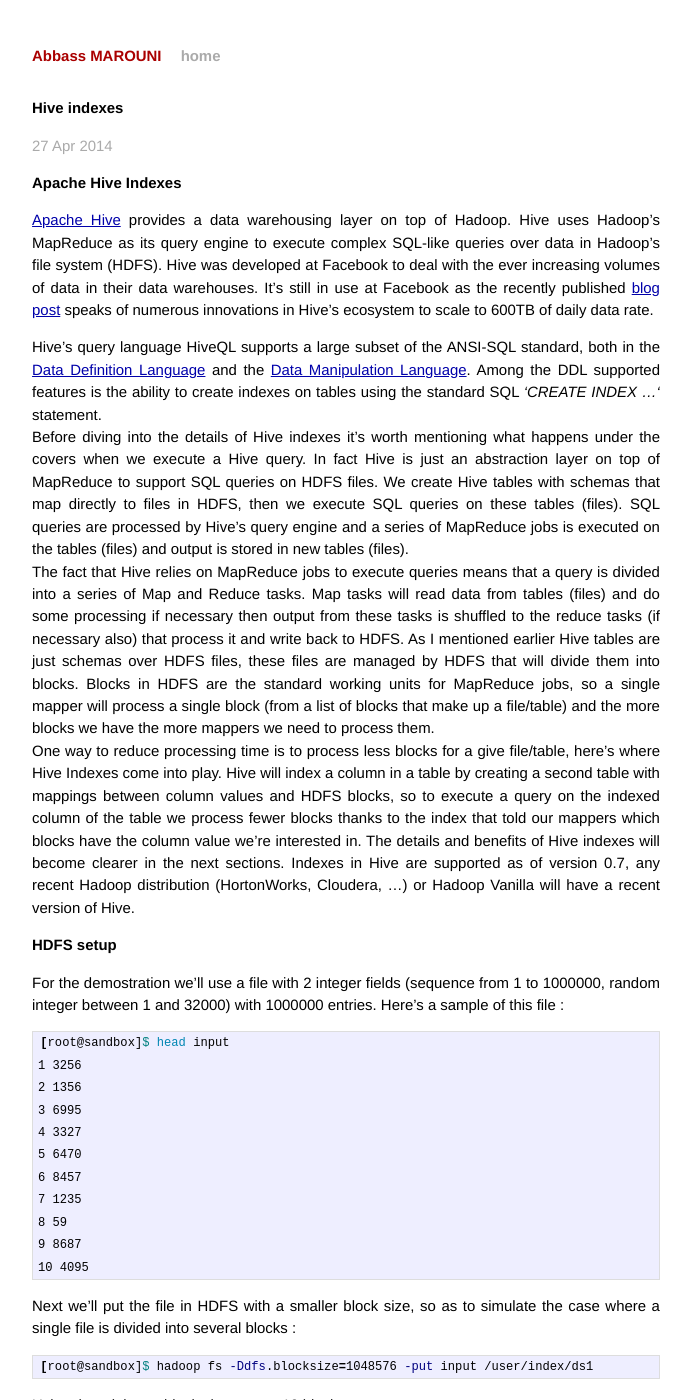
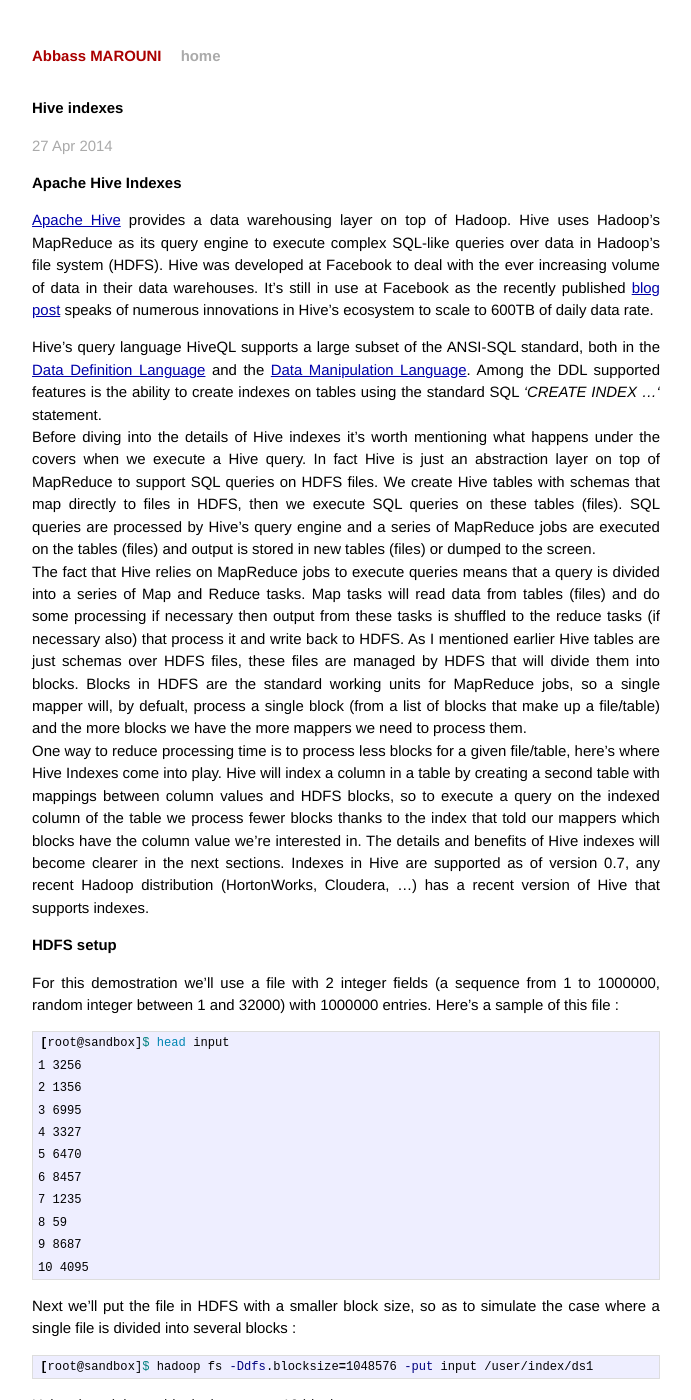
Before and after one commit to marouni/marouni.github.io, a Jekyll site: the page built from _posts/2014-04-27-hive-indexes.markdown, in a window 1280 px wide and 1400 px high. Shown: the whole window, without its empty margins (294-985 px from the left). Built offline with Jekyll 4.4.1, drawn with Linux system fonts in a browser that asks for light colours; Markdown is read by kramdown in place of the engine named in the settings; comment, search, counter and statistics services are not loaded; some of the changed text lies outside the part shown.

Commit message:
Corrected Hive index pots

````diff
--- a/_posts/2014-04-27-hive-indexes.markdown
+++ b/_posts/2014-04-27-hive-indexes.markdown
@@ -8,15 +8,15 @@
 # Apache Hive Indexes
 
 [Apache Hive](http://hive.apache.org/) provides a data warehousing layer on top of Hadoop. Hive uses Hadoop's MapReduce as its query engine to execute complex SQL-like queries over data in Hadoop's file system (HDFS).
-Hive was developed at Facebook to deal with the ever increasing volumes of data in their data warehouses. It's still in use at Facebook as the recently published [blog post](https://code.facebook.com/posts/229861827208629/scaling-the-facebook-data-warehouse-to-300-pb/) speaks of numerous innovations in Hive's ecosystem to scale to 600TB of daily data rate.
+Hive was developed at Facebook to deal with the ever increasing volume of data in their data warehouses. It's still in use at Facebook as the recently published [blog post](https://code.facebook.com/posts/229861827208629/scaling-the-facebook-data-warehouse-to-300-pb/) speaks of numerous innovations in Hive's ecosystem to scale to 600TB of daily data rate.
 
 Hive's query language HiveQL supports a large subset of the ANSI-SQL standard, both in the [Data Definition Language](https://cwiki.apache.org/confluence/display/Hive/LanguageManual+DDL) and the [Data Manipulation Language](https://cwiki.apache.org/confluence/display/Hive/LanguageManual+DML). Among the DDL supported features is the ability to create indexes on tables using the standard SQL _'CREATE INDEX ...'_ statement.
-Before diving into the details of Hive indexes it's worth mentioning what happens under the covers when we execute a Hive query. In fact Hive is just an abstraction layer on top of MapReduce to support SQL queries on HDFS files. We create Hive tables with schemas that map directly to files in HDFS, then we execute SQL queries on these tables (files). SQL queries are processed by Hive's query engine and a series of MapReduce jobs is executed on the tables (files) and output is stored in new tables (files).
-The fact that Hive relies on MapReduce jobs to execute queries means that a query is divided into a series of Map and Reduce tasks. Map tasks will read data from tables (files) and do some processing if necessary then output from these tasks is shuffled to the reduce tasks (if necessary also) that process it and write back to HDFS. As I mentioned earlier Hive tables are just schemas over HDFS files, these files are managed by HDFS that will divide them into blocks. Blocks in HDFS are the standard working units for MapReduce jobs, so a single mapper will process a single block (from a list of blocks that make up a file/table) and the more blocks we have the more mappers we need to process them.
-One way to reduce processing time is to process less blocks for a give file/table, here's where Hive Indexes come into play. Hive will index a column in a table by creating a second table with mappings between column values and HDFS blocks, so to execute a query on the indexed column of the table we process fewer blocks thanks to the index that told our mappers which blocks have the column value we're interested in. The details and benefits of Hive indexes will become clearer in the next sections. Indexes in Hive are supported as of version 0.7, any recent Hadoop distribution (HortonWorks, Cloudera, ...) or Hadoop Vanilla will have a recent version of Hive.
+Before diving into the details of Hive indexes it's worth mentioning what happens under the covers when we execute a Hive query. In fact Hive is just an abstraction layer on top of MapReduce to support SQL queries on HDFS files. We create Hive tables with schemas that map directly to files in HDFS, then we execute SQL queries on these tables (files). SQL queries are processed by Hive's query engine and a series of MapReduce jobs are executed on the tables (files) and output is stored in new tables (files) or dumped to the screen.
+The fact that Hive relies on MapReduce jobs to execute queries means that a query is divided into a series of Map and Reduce tasks. Map tasks will read data from tables (files) and do some processing if necessary then output from these tasks is shuffled to the reduce tasks (if necessary also) that process it and write back to HDFS. As I mentioned earlier Hive tables are just schemas over HDFS files, these files are managed by HDFS that will divide them into blocks. Blocks in HDFS are the standard working units for MapReduce jobs, so a single mapper will, by defualt, process a single block (from a list of blocks that make up a file/table) and the more blocks we have the more mappers we need to process them.
+One way to reduce processing time is to process less blocks for a given file/table, here's where Hive Indexes come into play. Hive will index a column in a table by creating a second table with mappings between column values and HDFS blocks, so to execute a query on the indexed column of the table we process fewer blocks thanks to the index that told our mappers which blocks have the column value we're interested in. The details and benefits of Hive indexes will become clearer in the next sections. Indexes in Hive are supported as of version 0.7, any recent Hadoop distribution (HortonWorks, Cloudera, ...) has a recent version of Hive that supports indexes.
 
 ## HDFS setup
-For the demostration we'll use a file with 2 integer fields (sequence from 1 to 1000000, random integer between 1 and 32000) with 1000000 entries. Here's a sample of this file :
+For this demostration we'll use a file with 2 integer fields (a sequence from 1 to 1000000, random integer between 1 and 32000) with 1000000 entries. Here's a sample of this file :
 
 ```bash
 [root@sandbox]$ head input
@@ -48,7 +48,7 @@
 ```
 
 ## Hive setup
-The input file is now in HDFS and divided into 12 blocks, next we'll create a Hive table with a schema that maps my input file. In the Hive shell  :
+The input file is now in HDFS and divided into 12 blocks, next we'll create a Hive table with a schema with 2 columns that map to our input file. In the Hive shell  :
 
 ```sql
 hive> CREATE TABLE tab1 (id INT, pass INT) ROW FORMAT DELIMITED FIELDS TERMINATED BY ' ';
@@ -98,7 +98,7 @@
 45	179
 ```
 
-Examining the job logs (on the job history server) reveals some details about the executed job. Namely the blocks read the Map-only job :
+Examining the job logs (on the job history server) reveal some details about the executed job. Namely the blocks read by the Map-only job :
 
 ```bash
 2014-04-27 03:37:13,457 INFO [main] org.apache.hadoop.mapred.MapTask: Processing split: Paths:
@@ -116,7 +116,7 @@
 /apps/hive/warehouse/tab1/input:11534336+218655
 InputFormatClass: org.apache.hadoop.mapred.TextInputFormat
 ```
-The log shows that all of the 12 blocks were read by the Map-only job. Notice the _1048576_ which was our block size.
+The logs show that all of the 12 blocks were read by the Map-only job. Notice the _1048576_ which was our block size.
 
 ## Index setup
 
````
Also changed, not shown: other parts of _posts/2014-04-27-hive-indexes.markdown (+3 -3 lines).
